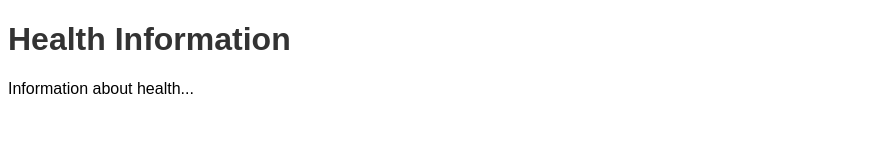
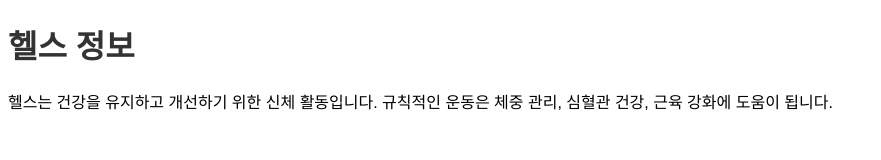
Before and after one commit to cu1231/cu1231, a plain HTML site: page health.html in a window 1280 px wide. Shown: the whole page, without its empty margins (0-881 px from the left). Drawn offline with Linux system fonts and the light colour scheme.

Commit message:
Update health.html

```diff
--- a/health.html
+++ b/health.html
@@ -1,14 +1,14 @@
 <!DOCTYPE html>
-<html lang="en">
+<html lang="ko">
 <head>
     <meta charset="UTF-8">
     <meta name="viewport" content="width=device-width, initial-scale=1.0">
-    <title>Health Information</title>
+    <title>헬스 정보</title>
     <link rel="stylesheet" href="styles.css">
 </head>
 <body>
-    <h1>Health Information</h1>
-    <p>Information about health...</p>
+    <h1>헬스 정보</h1>
+    <p>헬스는 건강을 유지하고 개선하기 위한 신체 활동입니다. 규칙적인 운동은 체중 관리, 심혈관 건강, 근육 강화에 도움이 됩니다.</p>
     <script src="scripts.js"></script>
 </body>
 </html>
```
